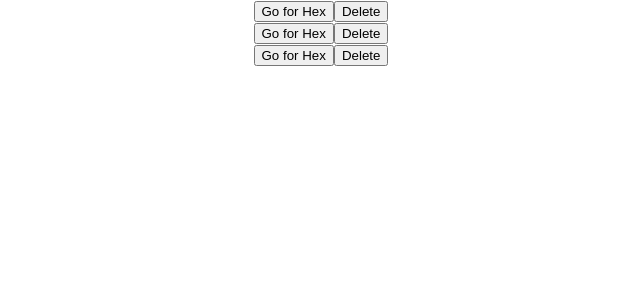
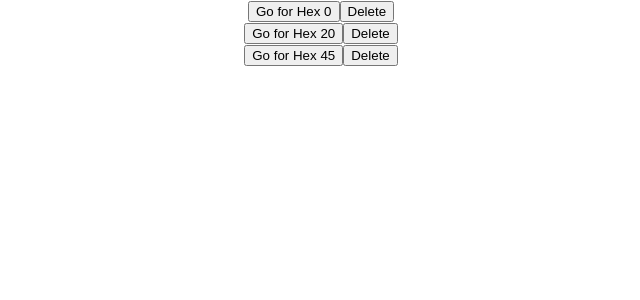
Before and after one commit to mierzvoj/react-app-state-ex, a React (Create React App) app: page / in a window 1280 px wide. Shown: the top 300 px of the page, without its empty margins (319-959 px from the left). Built offline with nearby package versions, Linux system fonts and the light colour scheme.

Commit message:
setState refined

```diff
--- a/src/Item.js
+++ b/src/Item.js
@@ -2,11 +2,12 @@ import React, { Component } from "react";
 
 class Item extends Component {
   state = {
-    count: this.props.value,
+    hex: this.props.value,
   };
 
-  handleToHexValue = (e) => {
-    this.setState({ count: this.state.count.toSring(16) });
+  handleToHexValue(value) {
+    // const h = parseInt(value, 10).toSring(16);
+    this.setState({ hex: this.state.hex + 1 });
   };
 
   handleDelete(itemId, hadnlerFn) {
@@ -17,11 +18,9 @@ class Item extends Component {
     return (
       <div>
         <button
-          onClick={(item) => {
-            this.handleToHexValue({ item });
-          }}
+          onClick={() => this.handleToHexValue(this.props.value)}
         >
-          Go for Hex
+          Go for Hex {this.state.hex}
         </button>
         <button onClick={() => this.handleDelete(this.props.id, this.props.handler)}>
           Delete
--- a/src/Items.js
+++ b/src/Items.js
@@ -12,7 +12,7 @@ class Items extends Component {
   state = {
     items: [
       { id: 1, value: 0 },
-      { id: 2, value: 45 },
+      { id: 2, value: 20 },
       { id: 3, value: 45 },
     ],
   };
@@ -32,7 +32,12 @@ class Items extends Component {
     return (
       <React.Fragment>
         {this.state.items.map((item) => (
-          <Item key={item.id} id={item.id} handler={this.deleteHandler} />
+          <Item
+            key={item.id}
+            id={item.id}
+            handler={this.deleteHandler}
+            value={item.value}
+          />
         ))}
       </React.Fragment>
     );
```
